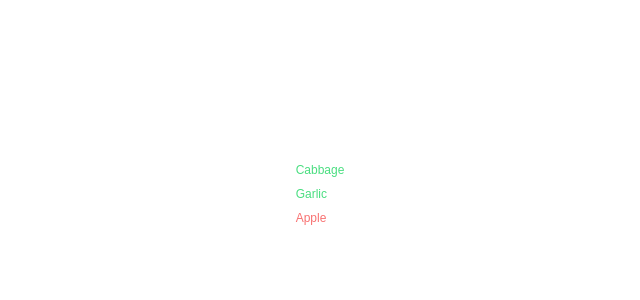
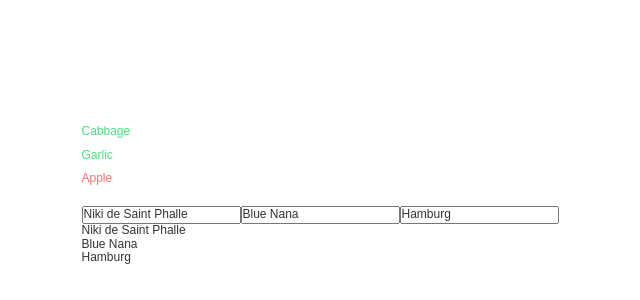
Before and after one commit to wozhendefuleZ/react_study, a React (Vite) app: page / in a window 1280 px wide. Shown: the part 210-510 px from the top of the page, without its empty margins (320-960 px from the left). Built offline with nearby package versions, Linux system fonts and the light colour scheme.

Commit message:
配置@根路径

```diff
--- a/package.json
+++ b/package.json
@@ -12,9 +12,11 @@
   "dependencies": {
     "framer-motion": "^10.16.5",
     "react": "^18.2.0",
-    "react-dom": "^18.2.0"
+    "react-dom": "^18.2.0",
+    "use-immer": "^0.9.0"
   },
   "devDependencies": {
+    "@types/node": "^20.10.0",
     "@types/react": "^18.2.37",
     "@types/react-dom": "^18.2.15",
     "@typescript-eslint/eslint-plugin": "^6.10.0",
--- a/src/App.tsx
+++ b/src/App.tsx
@@ -1,6 +1,6 @@
 import { useState, useEffect } from 'react';
-import { Products } from './interfaces/app';
-import { ListItems } from './components/ListItems';
+import { Products } from '@/interfaces/app';
+import { ListItems ,ObjectItem } from '@/components/ListItems';
 
 function App() {
   useEffect(() => {
@@ -13,6 +13,9 @@
     { title: 'Apple', isFruit: true, id: 3 },
   ];
   const [list, setList] = useState(products);
+
+
+
   return (
     <>
       <div className="flex items-center h-100vh justify-center">
@@ -21,6 +24,8 @@
             list={list}
             listClick={(e: Array<Products>) => setList(e)}
           ></ListItems>
+
+          <ObjectItem></ObjectItem>
         </div>
       </div>
     </>
--- a/src/components/ListItems.tsx
+++ b/src/components/ListItems.tsx
@@ -1,5 +1,7 @@
-import { Products, List } from '../interfaces/app';
+import { useState } from 'react';
+import { Products, List } from '@/interfaces/app';
 
+// 操作数组
 export const ListItems = (props: List) => {
   const changeStatus = (e: Products) => {
     const newList = props.list.map((v: Products) => {
@@ -25,3 +27,42 @@
 
   return <>{productsList}</>;
 };
+
+// 操作对象
+export const ObjectItem = () => {
+  const [person, setPerson] = useState({
+    name: 'Niki de Saint Phalle',
+    artwork: {
+      title: 'Blue Nana',
+      city: 'Hamburg',
+    },
+  });
+
+  const changeName = (e: any) => {
+    setPerson({
+      ...person,
+      name: e.target.value,
+    });
+  };
+
+  const changeTitle = (e: any) => {
+    setPerson({
+      ...person,
+      artwork: {
+        ...person.artwork,
+        title: e.target.value,
+      },
+    });
+  };
+  return (
+    <div className="mt-20px">
+      <input type="text" onChange={changeName} value={person.name} />
+      <input type="text" onChange={changeTitle} value={person.artwork.title} />
+      <input type="text" value={person.artwork.city} />
+
+      <div>{person.name}</div>
+      <div>{person.artwork.title}</div>
+      <div>{person.artwork.city}</div>
+    </div>
+  );
+};
--- a/tsconfig.json
+++ b/tsconfig.json
@@ -1,5 +1,11 @@
 {
   "compilerOptions": {
+    "baseUrl": ".",
+    "paths": {
+      "@/*": [
+        "src/*"
+      ]
+    },
     "target": "ES2020",
     "useDefineForClassFields": true,
     "lib": ["ES2020", "DOM", "DOM.Iterable"],
--- a/vite.config.ts
+++ b/vite.config.ts
@@ -1,7 +1,13 @@
 import { defineConfig } from 'vite';
+import * as path from 'path'
 import react from '@vitejs/plugin-react';
 import UnoCSS from 'unocss/vite';
 // https://vitejs.dev/config/
 export default defineConfig({
+  resolve: {
+    alias: {
+      '@': path.resolve(__dirname, 'src')
+    }
+  },
   plugins: [UnoCSS(), react()],
 });
```
Also changed, not shown: 1 other file (tests, documents, lock files or other folders).
